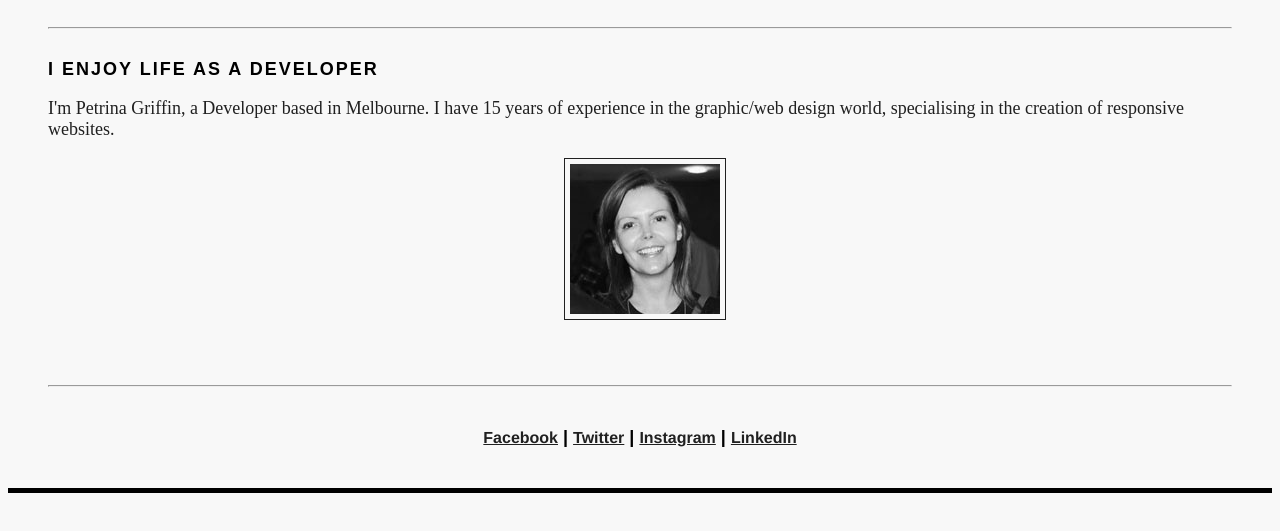
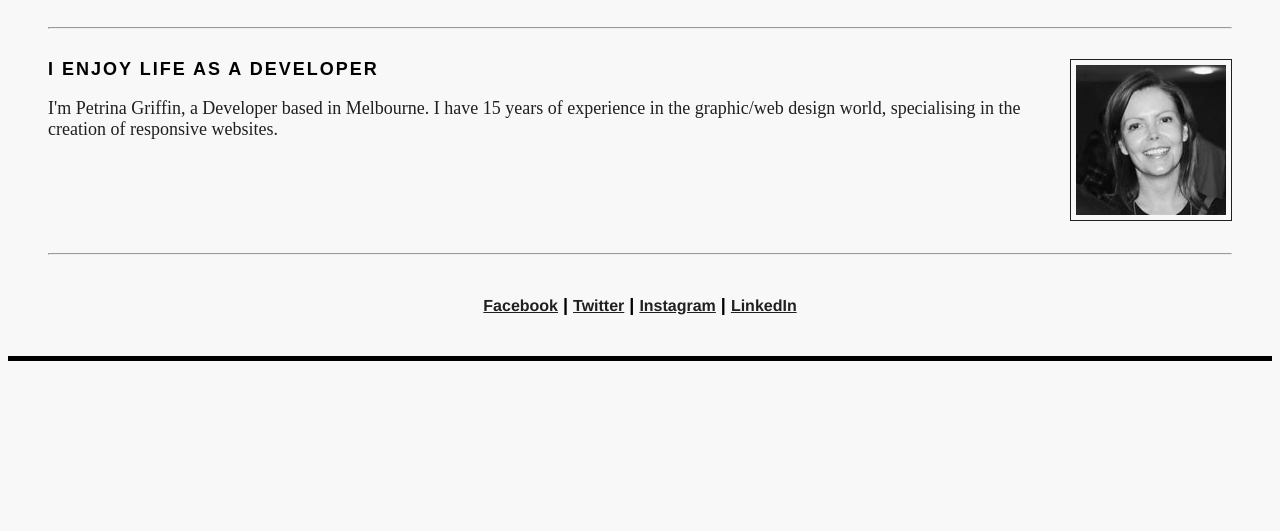
Before and after one commit to petrinagriffin/Assignment1_PetrinaGriffin, a plain HTML site: page index.html in a window 1280 px wide. Shown: the part 151-682 px from the top of the page. Drawn offline with Linux system fonts and the light colour scheme.

Commit message:
align photo right

```diff
--- a/css/style.css
+++ b/css/style.css
@@ -57,7 +57,7 @@ h4 {
 	font-family: sans-serif;
 	font-weight: lighter;
 	margin-bottom: 4px;
-	margin-top: 10px;
+	margin-top: 8px;
 }
 
 strong {
@@ -70,11 +70,12 @@ lighter {
 }
 
 p {
-  margin-top: 0;
+   	text-align: left;
    	font-family: serif;
    	font-size: 18px;
    	color: #202020;
-  text-align: left;
+   	margin-bottom: 20px;
+	margin-top: 8px;
 }
 
 ul {
--- a/index.html
+++ b/index.html
@@ -18,14 +18,13 @@
 
 	<hr>
 
+<img src="images/petrina_bw.jpg" alt="" align="right">
+<h3>I ENJOY LIFE AS A DEVELOPER</h3>
+<p>I'm Petrina Griffin, a Developer based in Melbourne. I have 15 years of experience in the graphic/web design world, specialising in the creation of responsive websites.</p>
 
-		<h3>I ENJOY LIFE AS A DEVELOPER</h3>
-	<p>
-		I'm Petrina Griffin, a Developer based in Melbourne. I have 15 years of experience in the graphic/web design world, specialising in the creation of responsive websites.
-	</p>
-
-
-	<img src="images/petrina_bw.jpg" alt="">
+<br>
+<br>
+<br>
 
 	<hr>
 
```
Lines whose indentation alone changed are shown as unchanged.
